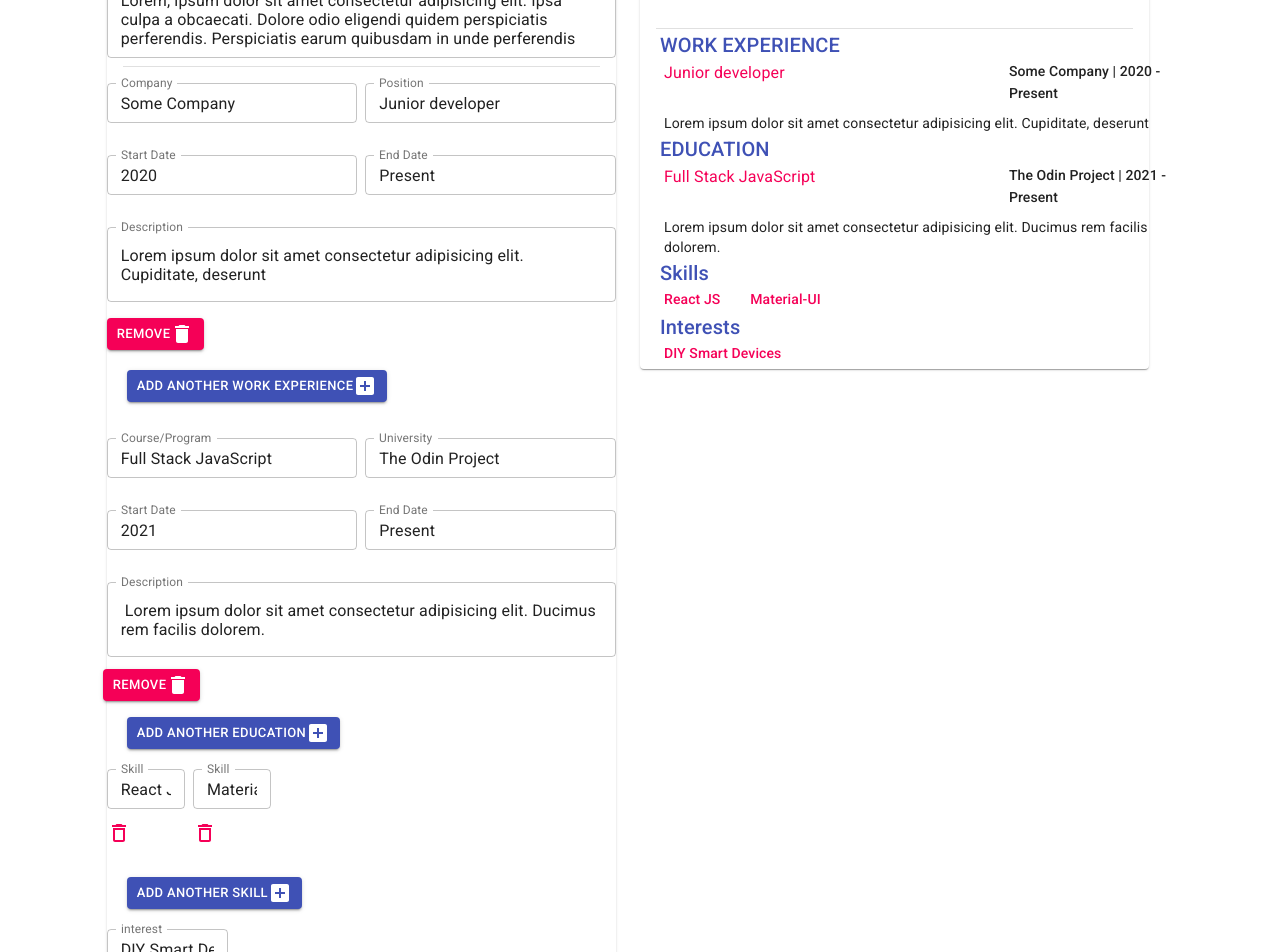
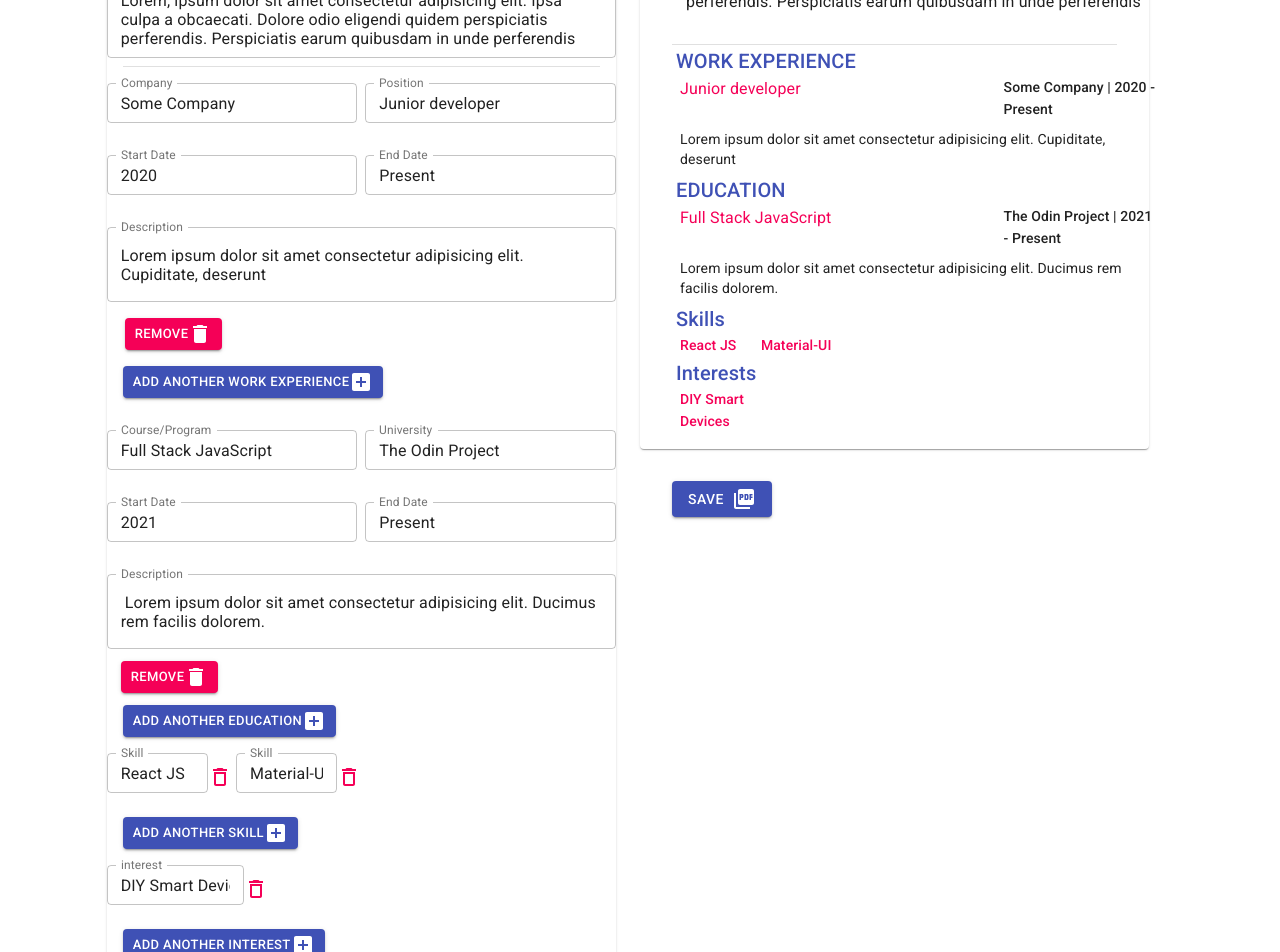
Before and after one commit to suxlike/resume-builder, a React (Create React App) app: page / in a window 1280 px wide. Shown: the part 280-1232 px from the top of the page. Built offline with nearby package versions, Linux system fonts and the light colour scheme.

Commit message:
add save as pdf button

```diff
--- a/package.json
+++ b/package.json
@@ -14,6 +14,7 @@
     "react": "^17.0.2",
     "react-dom": "^17.0.2",
     "react-scripts": "4.0.3",
+    "react-to-print": "^2.12.6",
     "uuid": "^8.3.2",
     "web-vitals": "^1.0.1"
   },
--- a/src/App.js
+++ b/src/App.js
@@ -6,19 +6,15 @@ import {
   makeStyles,
   Typography,
 } from "@material-ui/core";
-import Info from "./Info";
 import SetWork from "./SetWork";
 import SetEdu from "./SetEdu";
 import SetInfo from "./SetInfo";
 import AddBoxIcon from "@material-ui/icons/AddBox";
 import { v4 as uuidv4 } from "uuid";
 import { Paper } from "@material-ui/core";
-import Work from "./Work";
-import Edu from "./Edu";
 import SetSkills from "./SetSkills";
-import Skills from "./Skills";
 import SetInterests from "./SetInterests";
-import Interests from "./Interests";
+import Print from "./Print";
 const useStyles = makeStyles({
   App: {
     margin: 0,
@@ -102,7 +98,7 @@ function App() {
 
           <SetWork work={work} setWork={setWork} />
           <Button
-            style={{ margin: 20 }}
+            style={{ margin: 16 }}
             onClick={() => {
               setWork([
                 ...work,
@@ -125,7 +121,7 @@ function App() {
           </Button>
           <SetEdu edu={edu} setEdu={setEdu} />
           <Button
-            style={{ margin: 20 }}
+            style={{ margin: 16 }}
             onClick={() => {
               setEdu([
                 ...edu,
@@ -148,7 +144,7 @@ function App() {
           </Button>
           <SetSkills skills={skills} setSkills={setSkills} />
           <Button
-            style={{ margin: 20 }}
+            style={{ margin: 16 }}
             onClick={() => {
               setSkills([
                 ...skills,
@@ -167,7 +163,7 @@ function App() {
           </Button>
           <SetInterests interests={interests} setInterests={setInterests} />
           <Button
-            style={{ margin: 20 }}
+            style={{ margin: 16 }}
             onClick={() => {
               setInterests([
                 ...interests,
@@ -187,26 +183,13 @@ function App() {
         </Paper>
       </Grid>
       <Grid item xs={5}>
-        <Paper className={classes.paper}>
-          <Info infos={infos} />
-          <Divider variant="middle" />
-          <Typography color="primary" variant="h6" style={{ marginLeft: 20 }}>
-            WORK EXPERIENCE
-          </Typography>
-          <Work work={work} />
-          <Typography color="primary" variant="h6" style={{ marginLeft: 20 }}>
-            EDUCATION
-          </Typography>
-          <Edu edu={edu} />
-          <Typography color="primary" variant="h6" style={{ marginLeft: 20 }}>
-            {skills.length !== 0 && "Skills"}
-          </Typography>
-          <Skills skills={skills} setSkills={setSkills} />
-          <Typography color="primary" variant="h6" style={{ marginLeft: 20 }}>
-            {interests.length !== 0 && "Interests"}
-          </Typography>
-          <Interests interests={interests} setInterest={setInterests} />
-        </Paper>
+        <Print
+          infos={infos}
+          work={work}
+          edu={edu}
+          skills={skills}
+          interests={interests}
+        />
       </Grid>
     </Grid>
   );
--- /dev/null
+++ b/src/ComponentToPrint.js
@@ -0,0 +1,35 @@
+import { Divider, Paper, Typography } from "@material-ui/core";
+import React from "react";
+import Edu from "./Edu";
+import Info from "./Info";
+import Interests from "./Interests";
+import Skills from "./Skills";
+import Work from "./Work";
+
+export class ComponentToPrint extends React.PureComponent {
+  render() {
+    const { infos, work, edu, skills, interests } = this.props;
+    return (
+      <Paper style={{padding:16}} >
+        <Info infos={infos} />
+        <Divider variant="middle" />
+        <Typography color="primary" variant="h6" style={{ marginLeft: 20 }}>
+          WORK EXPERIENCE
+        </Typography>
+        <Work work={work} />
+        <Typography color="primary" variant="h6" style={{ marginLeft: 20 }}>
+          EDUCATION
+        </Typography>
+        <Edu edu={edu} />
+        <Typography color="primary" variant="h6" style={{ marginLeft: 20 }}>
+          {skills.length !== 0 && "Skills"}
+        </Typography>
+        <Skills skills={skills} />
+        <Typography color="primary" variant="h6" style={{ marginLeft: 20 }}>
+          {interests.length !== 0 && "Interests"}
+        </Typography>
+        <Interests interests={interests} />
+      </Paper>
+    );
+  }
+}
--- a/src/Edu.js
+++ b/src/Edu.js
@@ -20,7 +20,7 @@ const Edu = ({ edu }) => {
         </Typography>
       </Grid>
       <Grid item xs={12}>
-        <Typography variant="body2">{i.description}</Typography>
+        <Typography gutterBottom variant="body2">{i.description}</Typography>
       </Grid>
     </Grid>
   ));
--- a/src/Info.js
+++ b/src/Info.js
@@ -48,7 +48,7 @@ const Info = ({ infos }) => {
         </Grid>
       </Grid>
       <Divider />
-      <Typography style={{ margin: 10 }} variant="body1">
+      <Typography gutterBottom style={{ margin: 10 }} variant="body1">
         {infos.map((info) => info.description)}
       </Typography>
     </Grid>
--- /dev/null
+++ b/src/Print.js
@@ -0,0 +1,37 @@
+import { Button } from "@material-ui/core";
+import { useRef } from "react";
+import { useReactToPrint } from "react-to-print";
+import PictureAsPdfIcon from "@material-ui/icons/PictureAsPdf";
+
+import { ComponentToPrint } from "./ComponentToPrint";
+
+const Print = ({ infos, work, edu, skills, interests }) => {
+  const componentRef = useRef();
+  const handlePrint = useReactToPrint({
+    content: () => componentRef.current,
+  });
+
+  return (
+    <div>
+      <ComponentToPrint
+        infos={infos}
+        work={work}
+        edu={edu}
+        skills={skills}
+        interests={interests}
+        ref={componentRef}
+      />
+      <Button
+        color="primary"
+        style={{ margin: 32 }}
+        variant="contained"
+        onClick={handlePrint}
+      >
+        {"save "}
+        <PictureAsPdfIcon style={{ marginLeft: 8 }} />
+      </Button>
+    </div>
+  );
+};
+
+export default Print;
--- a/src/SetEdu.js
+++ b/src/SetEdu.js
@@ -84,6 +84,7 @@ const SetEdu = ({ edu, setEdu }) => {
         />
       </Grid>
       <Button
+      style={{ marginLeft: 18 }}
         onClick={() => {
           setEdu(edu.filter((a) => a.id !== e.id));
         }}
--- a/src/SetInterests.js
+++ b/src/SetInterests.js
@@ -6,7 +6,8 @@ const SetInterests = ({ interests, setInterests }) => {
   return (
     <Grid container spacing={1}>
       {interests.map((s, i) => (
-        <Grid item xs={3} key={s.id}>
+        <Grid container item xs={4} key={s.id}>
+          <Grid item xs={10}>
             <TextField
               value={s.interest}
               size="small"
@@ -19,6 +20,8 @@ const SetInterests = ({ interests, setInterests }) => {
                 setInterests(a);
               }}
             />
+          </Grid>
+          <Grid item xs={2}>
             <IconButton
               edge="start"
               color="secondary"
@@ -29,6 +32,7 @@ const SetInterests = ({ interests, setInterests }) => {
               <DeleteOutlineIcon />
             </IconButton>
           </Grid>
+        </Grid>
       ))}
     </Grid>
   );
--- a/src/SetSkills.js
+++ b/src/SetSkills.js
@@ -6,7 +6,8 @@ const SetSkills = ({ skills, setSkills }) => {
   return (
     <Grid container spacing={1}>
       {skills.map((s, i) => (
-        <Grid item xs={2} key={s.id}>
+        <Grid container item xs={3} key={s.id}>
+          <Grid item xs={10}>
             <TextField
               value={s.skill}
               size="small"
@@ -19,6 +20,8 @@ const SetSkills = ({ skills, setSkills }) => {
                 setSkills(a);
               }}
             />
+          </Grid>
+          <Grid item xs={2}>
             <IconButton
               edge="start"
               color="secondary"
@@ -29,6 +32,7 @@ const SetSkills = ({ skills, setSkills }) => {
               <DeleteOutlineIcon />
             </IconButton>
           </Grid>
+        </Grid>
       ))}
     </Grid>
   );
--- a/src/SetWork.js
+++ b/src/SetWork.js
@@ -85,6 +85,7 @@ const SetWork = ({ work, setWork }) => {
       </Grid>
       <Grid item md={12} sm={12} xs={12}>
         <Button
+          style={{ marginLeft: 18 }}
           color="secondary"
           onClick={() => {
             setWork(work.filter((a) => a.id !== w.id));
--- a/src/Work.js
+++ b/src/Work.js
@@ -21,7 +21,7 @@ const Work = ({ work }) => {
         </Typography>
       </Grid>
       <Grid item xs={12}>
-        <Typography variant="body2">{i.description}</Typography>
+        <Typography gutterBottom variant="body2">{i.description}</Typography>
       </Grid>
     </Grid>
   ));
```
Also changed, not shown: 1 other file (tests, documents, lock files or other folders). Lines whose indentation alone changed are shown as unchanged.
